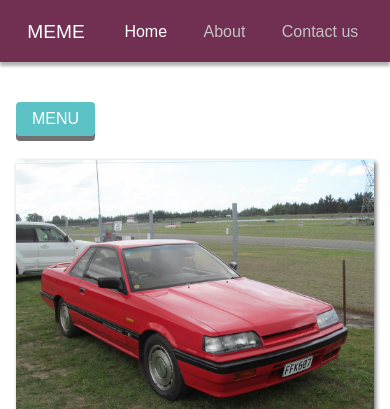
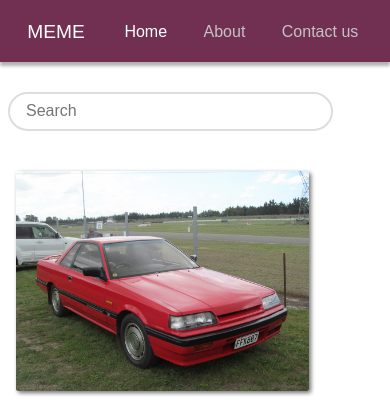
Before and after one commit to bernie14/harjoitustyo, a plain HTML site: page index.html in a window 390 px wide. Shown: the top 409 px of the page. Drawn offline with nearby package versions, Linux system fonts and the light colour scheme.

Commit message:
searchbar test thing

```diff
--- a/css/styles.css
+++ b/css/styles.css
@@ -23,11 +23,9 @@ body {
 
 .home-menu {
     padding: 0.5em;
+    background: #712f52;
     text-align: center;
     box-shadow: 0 4px 3px rgba(0,0,0, 0.30);
-}
-.home-menu {
-    background: #712f52;
 }
 .pure-menu.pure-menu-fixed {
     /* Fixed menus normally have a border at the bottom. */
@@ -209,12 +207,15 @@ body {
 }
 
 /* todo my dudes */
-#search {
-    display: none;
+.search {
+    margin: 0.5em;
 }
 
 @media screen and (max-width: 960px) {
-    .showmewhensmall {
+    .plshide {
+        display: none;
+    }
+    /*.showmewhensmall {
         margin-left: 1em;
         display: inline-block;
     }
@@ -233,4 +234,5 @@ body {
     .search {
         display: none;
     }
+    */
 }
--- a/index.html
+++ b/index.html
@@ -14,7 +14,7 @@
 </head>
 <body>
     <div class="header">
-        <div class="home-menu pure-menu pure-menu-horizontal pure-menu-fixed" id="desktopmenu">
+        <div class="home-menu pure-menu pure-menu-horizontal pure-menu-fixed">
             <a class="pure-menu-heading" href="index.html">Meme</a>
             <ul class="pure-menu-list">
                 <li class="pure-menu-item pure-menu-selected"><a href="index.html" class="pure-menu-link">Home</a></li>
@@ -27,14 +27,9 @@
 
     <div class="content-wrapper">
         <div class="content">
-            <form class="pure-form pure-form-stacked">
-                    <fieldset class="">
-                        <input id="search" type="text" placeholder="Search">
-                    </fieldset>
-                </form>
+
             <div class="pure-g">
                 <div class="pure-menu custom-restricted-width pure-u-lg-4-24 pure-u-md-1-1 pure-u-1-1 plshide">
-                    <button class="pure-menu-heading showmewhensmall pure-button">Menu</button>
                     <span class="pure-menu-heading underline">Content</span>
                     <ul class="pure-menu-list">
                         <li class="pure-menu-item"><a href="#" class="pure-menu-link">Hot</a></li>
@@ -58,7 +53,10 @@
                         </li>
                     </ul>
                 </div>
-                <div class="pure-g pure-u-lg-20-24 pure-u-md-1-1 pure-u-1-1">
+                <div class="pure-g pure-u-lg-20-24 pure-u-md-20-24 pure-u-20-24">
+                    <form class="pure-form pure-u-1-1 pure-u-md-1-1 pure-u-lg-20-24 search">
+                        <input type="text" class="pure-input-rounded pure-u-4-5" placeholder="Search">
+                    </form>
                     <div class="l-box pure-u-1-1 pure-u-md-11-24 pure-u-lg-5-24">
                         <a href="img/kissa1.jpg" data-lightbox="roadtrip"><img alt="Post" class="pure-img-responsive postthumb" src="img/kissa1.jpg"></a>
                     </div>
```
